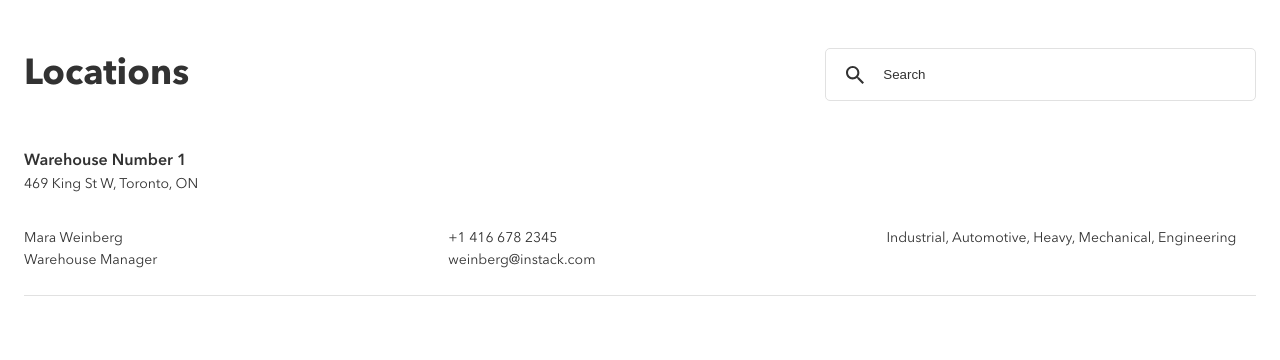
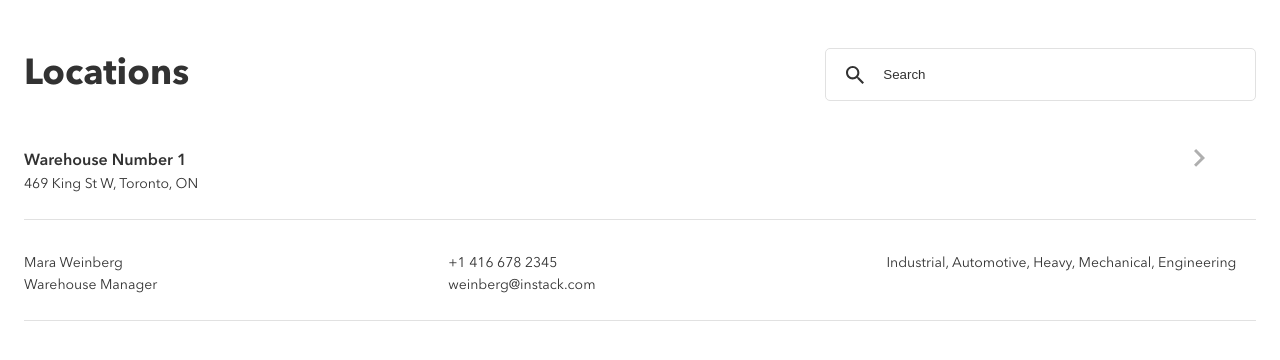
Before and after one commit to Ivan1023/instock-roy-6, a React (Create React App) app in the folder client/: page /warehouses in a window 1280 px wide. Shown: the top 360 px of the page. Built offline with nearby package versions, Linux system fonts and the light colour scheme.

Commit message:
right arrow is added to the warehouse list

```diff
--- a/client/src/components/WareHouse/WareHouse.js
+++ b/client/src/components/WareHouse/WareHouse.js
@@ -5,9 +5,13 @@ class WareHouse extends React.Component {
     render() {
         return (
             <article className="main__content-list">
-                <div className="main__content-list__address">
-                    <h2 className="main__content-list__address-title">Warehouse Number 1</h2>
-                    <span>469 King St W, Toronto, ON</span>
+                <div className="main__content-list__row">
+                    <div className="main__content-list__address">
+                        <h2 className="main__content-list__address-title">Warehouse Number 1</h2>
+                        <span>469 King St W, Toronto, ON</span>
+                    </div>
+                    <div className="main__content-list__tabletIcon">
+                    </div>
                 </div>
                 <div className="main__content-list__row">
                     <div className="main__content-list__address">
--- a/client/src/components/WareHouse/WareHouse.scss
+++ b/client/src/components/WareHouse/WareHouse.scss
@@ -28,7 +28,7 @@
       }
     }
 
-    &:last-child {
+    &:nth-child(3) {
         border-bottom: 1px solid $divider-color;
 
         @include tablet-size {
@@ -38,4 +38,12 @@
     }
 
   }
+
+  &__tabletIcon {
+    @include tablet-size {
+      background-image: url(../../assets/Icons/SVG/Icon-arrow-right.svg);
+      background-repeat: no-repeat;
+      width: 5%;
+    }
+  }
 }
```
